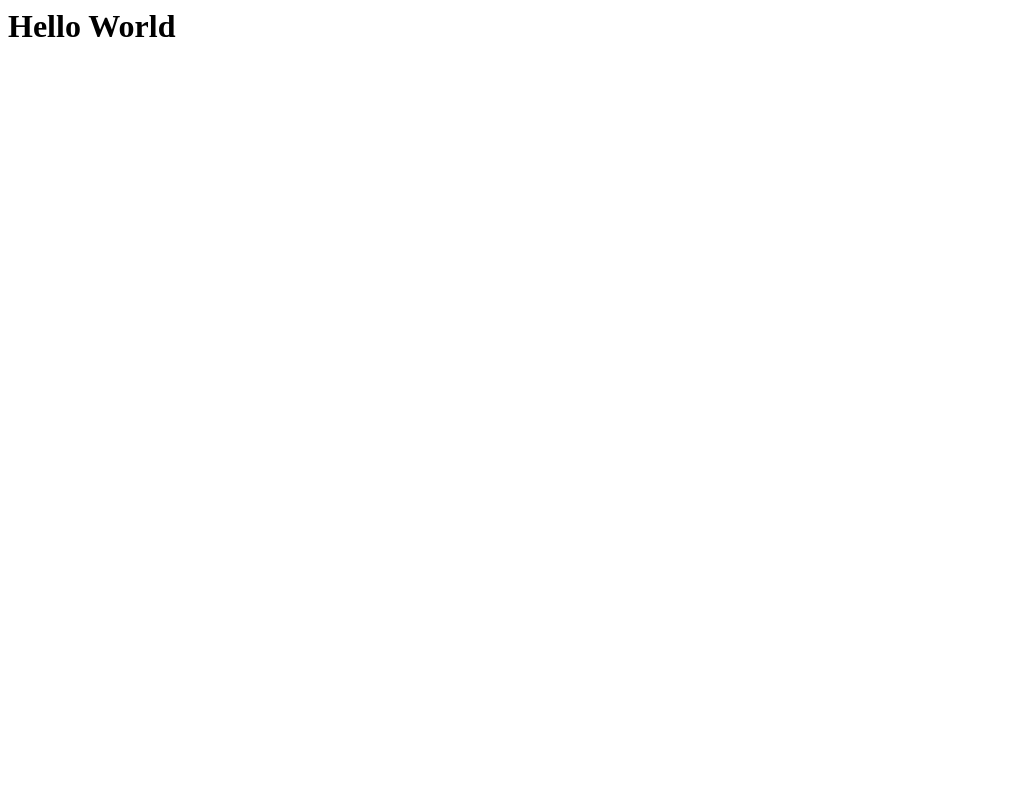
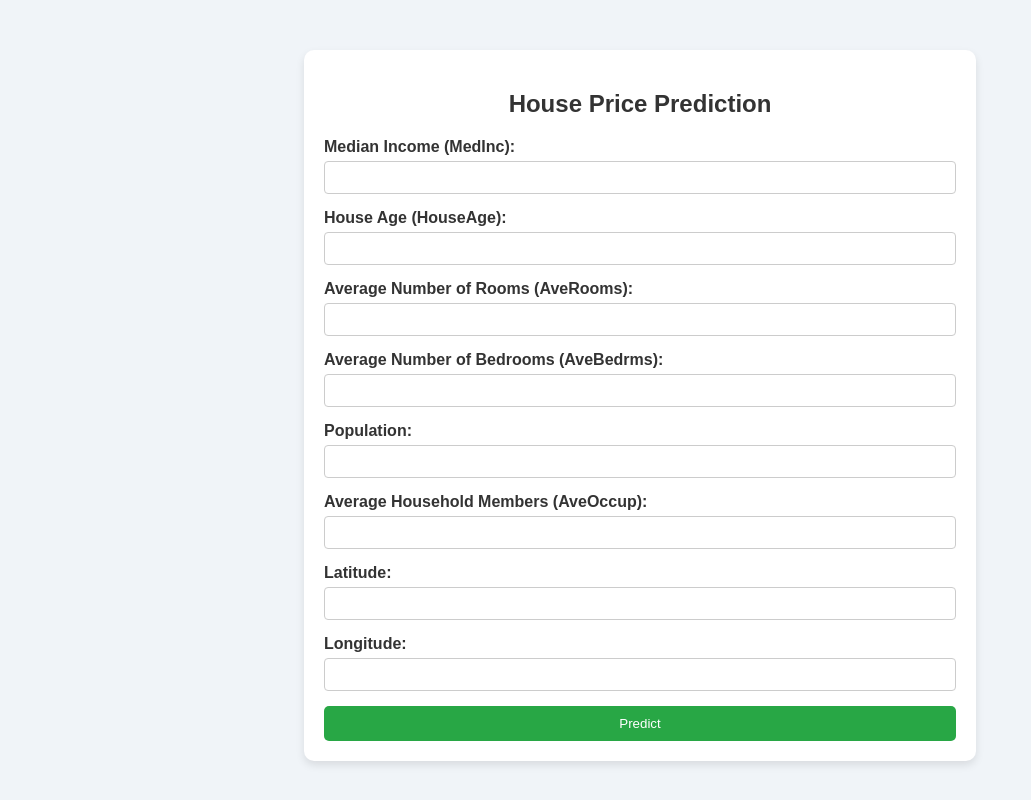
Before and after one commit to vipinvsist/california_house_price, a Flask app: page / in a window 1280 px wide. Before the commit the part shown is almost empty. Shown: the whole page, without its empty margins (0-1031 px from the left). Run offline with Flask 3, Linux system fonts and the light colour scheme; parts of the project's set-up code (start-up, migrations or seed data) failed here and were passed over.

Commit message:
The web app is redy

```diff
--- a/app.py
+++ b/app.py
@@ -36,5 +36,16 @@ def predict_api():
 
     return jsonify(output[0])
 
+@app.route('/predict', methods=['POST'])
+def predict():
+    data = [float(x) for x in request.form.values()]
+    inp_arr = np.array(data).reshape(1, -1)
+    scaled_inp = scaler.transform(inp_arr)
+    final_inp = polynomial_converter.transform(scaled_inp)
+    print("final input-------------", final_inp)
+    output = model.predict(final_inp)[0]
+    return render_template("home.html", prediction_text="The house price prediction is {}".format(output))
+
+
 if __name__ == "__main__":
     app.run(debug=True)
--- a/templates/home.html
+++ b/templates/home.html
@@ -1,3 +1,106 @@
-<h1>
-    Hello World
-</h1>
+<!DOCTYPE html>
+<html lang="en">
+<head>
+    <meta charset="UTF-8">
+    <meta name="viewport" content="width=device-width, initial-scale=1.0">
+    <title>House Price Prediction</title>
+    <style>
+        body {
+            font-family: Arial, sans-serif;
+            background-color: #f0f4f8;
+            color: #333;
+        }
+        .container {
+            width: 50%;
+            margin: 0 auto;
+            padding: 20px;
+            background-color: #fff;
+            border-radius: 10px;
+            box-shadow: 0 4px 8px rgba(0, 0, 0, 0.1);
+            margin-top: 50px;
+        }
+        h2 {
+            text-align: center;
+            color: #333;
+        }
+        .form-group {
+            margin-bottom: 15px;
+        }
+        label {
+            font-weight: bold;
+            display: block;
+            margin-bottom: 5px;
+        }
+        input[type="text"] {
+            width: 100%;
+            padding: 8px;
+            box-sizing: border-box;
+            border: 1px solid #ccc;
+            border-radius: 4px;
+        }
+        button {
+            width: 100%;
+            padding: 10px;
+            background-color: #28a745;
+            color: white;
+            border: none;
+            border-radius: 5px;
+            cursor: pointer;
+        }
+        button:hover {
+            background-color: #218838;
+        }
+        .result {
+            margin-top: 20px;
+            font-size: 18px;
+            text-align: center;
+            color: #000;
+        }
+    </style>
+</head>
+<body>
+    <div class="container">
+        <h2>House Price Prediction</h2>
+        <form action="/predict" method="POST">
+            <div class="form-group">
+                <label for="MedInc">Median Income (MedInc):</label>
+                <input type="text" name="MedInc" required>
+            </div>
+            <div class="form-group">
+                <label for="HouseAge">House Age (HouseAge):</label>
+                <input type="text" name="HouseAge" required>
+            </div>
+            <div class="form-group">
+                <label for="AveRooms">Average Number of Rooms (AveRooms):</label>
+                <input type="text" name="AveRooms" required>
+            </div>
+            <div class="form-group">
+                <label for="AveBedrms">Average Number of Bedrooms (AveBedrms):</label>
+                <input type="text" name="AveBedrms" required>
+            </div>
+            <div class="form-group">
+                <label for="Population">Population:</label>
+                <input type="text" name="Population" required>
+            </div>
+            <div class="form-group">
+                <label for="AveOccup">Average Household Members (AveOccup):</label>
+                <input type="text" name="AveOccup" required>
+            </div>
+            <div class="form-group">
+                <label for="Latitude">Latitude:</label>
+                <input type="text" name="Latitude" required>
+            </div>
+            <div class="form-group">
+                <label for="Longitude">Longitude:</label>
+                <input type="text" name="Longitude" required>
+            </div>
+            <button type="submit">Predict</button>
+        </form>
+        {% if prediction_text %}
+        <div class="result">
+            <h3>{{ prediction_text }}</h3>
+        </div>
+        {% endif %}
+    </div>
+</body>
+</html>
```
